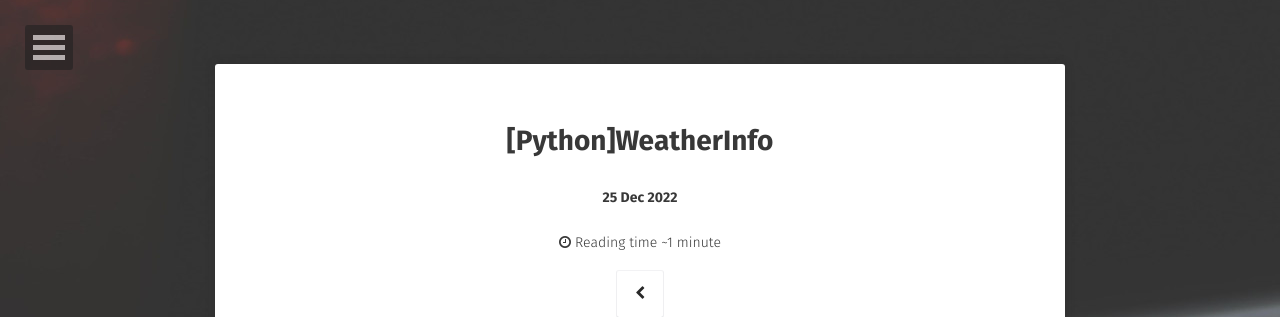
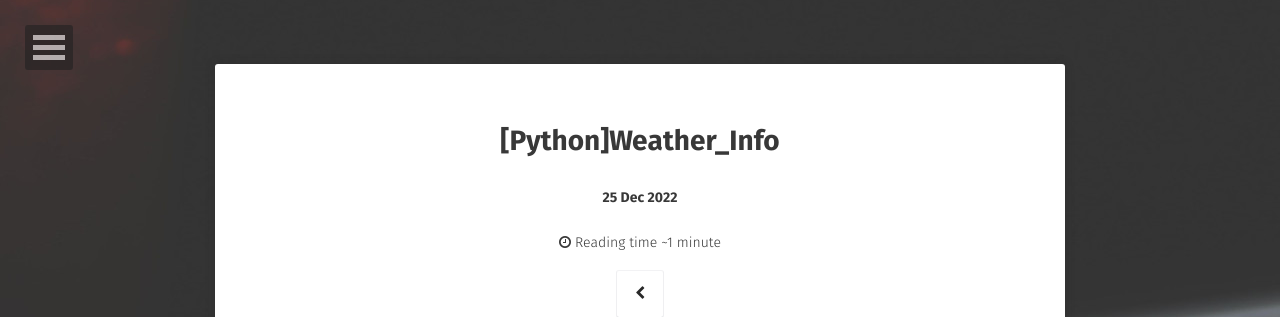
Before and after one commit to jjjuun888/jjjuun888.github.com, a Jekyll site: the page built from _posts/2022-12-25-Weather_Info.md, in a window 1280 px wide. Shown: the top 317 px of the page. Built offline with Jekyll 4.4.1, drawn with Linux system fonts in a browser that asks for light colours; some web fonts are replaced; comment, search, counter and statistics services are not loaded.

Commit message:
Update 2022-12-25-Weather_Info.md

```diff
--- a/_posts/2022-12-25-Weather_Info.md
+++ b/_posts/2022-12-25-Weather_Info.md
@@ -1,6 +1,6 @@
 ---
 layout: post
-title:  "[Python]WeatherInfo"
+title:  "[Python]Weather_Info"
 date:   2022-12-25
 excerpt: "날씨 정보 코드(웹 XML파싱)"
 project: true
```
